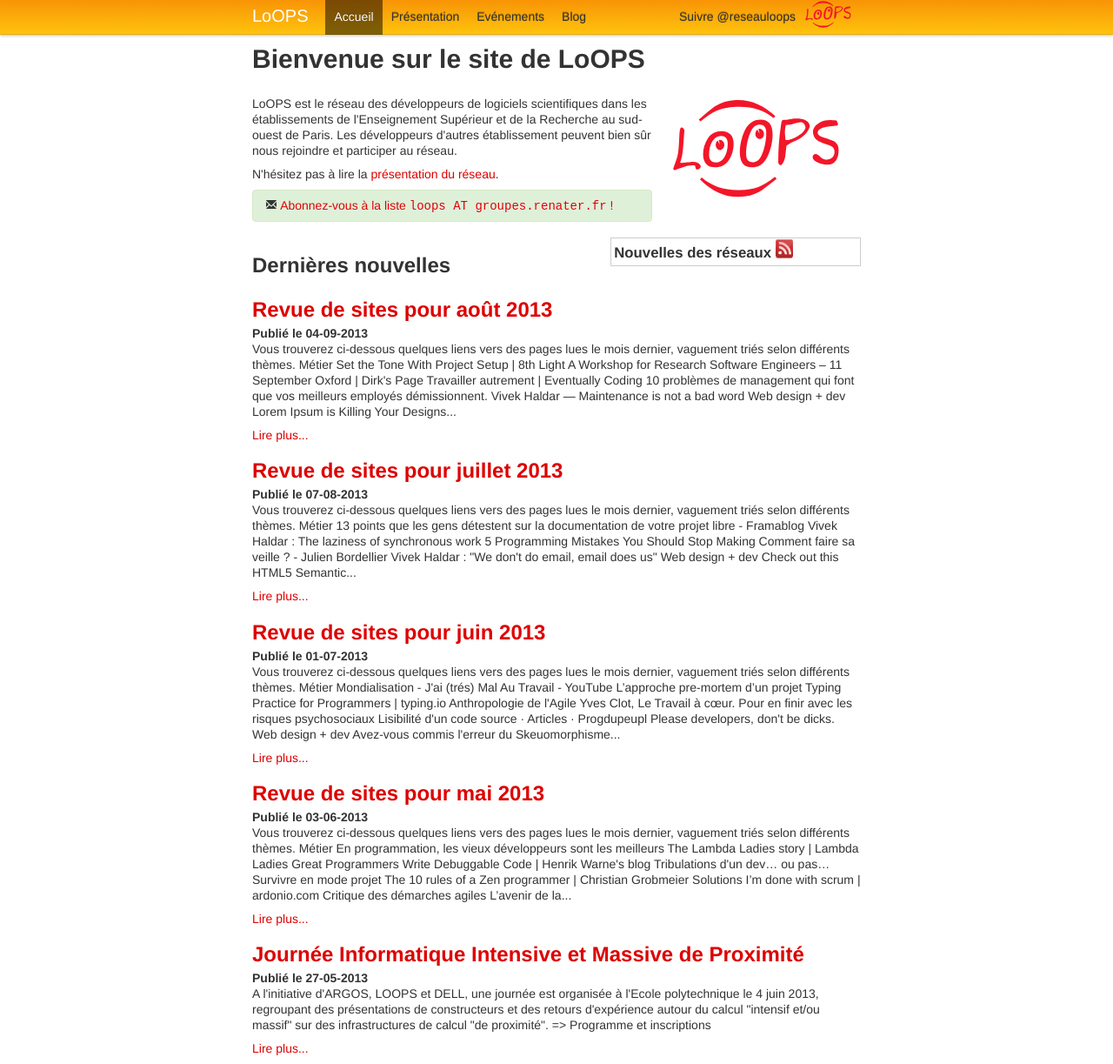
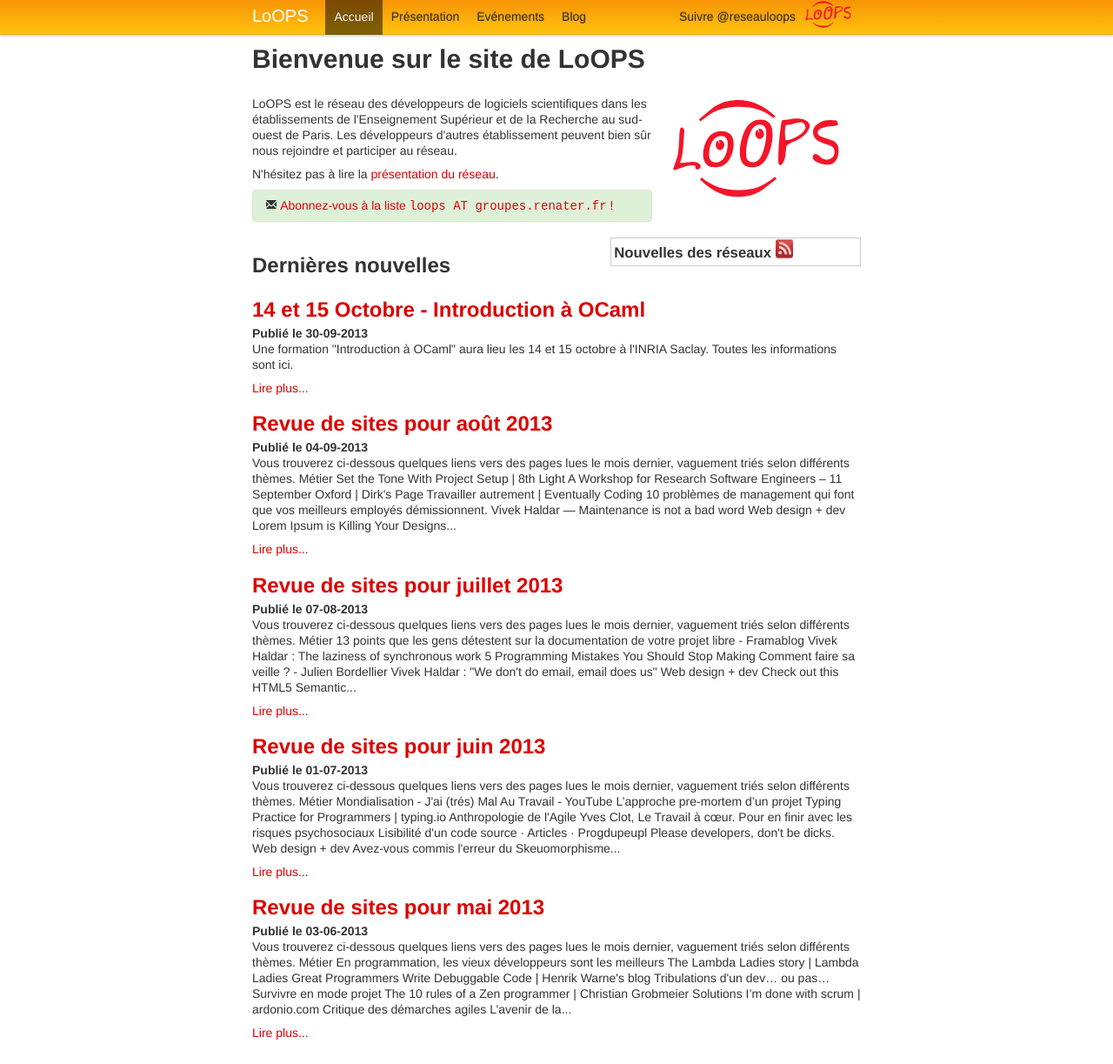
Before and after one commit to reseau-loops/reseau-loops.github.com, a Jekyll site: the page built from index.html, in a window 1280 px wide and 1223 px high. Shown: the whole window at 87% size. Built offline with Jekyll 4.4.1, drawn with Linux system fonts in a browser that asks for light colours; Markdown is read by kramdown in place of the engine named in the settings; the list of posts is cut into pages by our own code; comment, search, counter and statistics services are not loaded.

Commit message:
mise a jour info formation ocaml

```diff
--- /dev/null
+++ b/_posts/2013-09-30-introduction-a-ocaml.html
@@ -0,0 +1,17 @@
+---
+layout: post
+title: 14 et 15 Octobre - Introduction à OCaml
+ev_link: "http://reseau-loops.github.io/2013_10_formation_ocaml.html"
+ev_keywords:
+  - ocaml
+  - programmation
+  - introduction
+  - formation
+ev_startDate: Mon, 14 Oct 2013 9:15:00 +0200
+ev_endDate: Tue, 15 Oct 2013 17:00:00 +0200
+
+---
+<p>
+Une formation "Introduction à OCaml" aura lieu les 14 et 15 octobre à l'INRIA Saclay.
+Toutes les informations sont <a href="http://reseau-loops.github.io/2013_10_formation_ocaml.html">ici</a>.
+</p>
--- a/events.html
+++ b/events.html
@@ -18,7 +18,7 @@ rencontre, séminaire, formation, ...), écrire à
 -->
 <a href="http://erssical.saclay.inria.fr/?query-url=http://reseau-loops.github.io/erssical_query_ical.xml"><img src="https://www.google.com/calendar/images/ical.gif" alt="ical"/></a>
 <h2>Evénements à venir</h2>
-<h3>semaine du 14 octobre 2013: <a href="2013_10_formation_ocaml.html">Formation: Introduction à OCaml</a></h3>
+<h3>14 et 15 octobre 2013: <a href="2013_10_formation_ocaml.html">Formation: Introduction à OCaml</a></h3>
 
 <!--<h3>27 Mars 2013: <a href="journee_2013_03.html">Troisième journée LoOPS: Eclipse</a></h3>-->
 
```
Also changed, not shown: 2013_10_formation_ocaml.html (+11 -2 lines).
